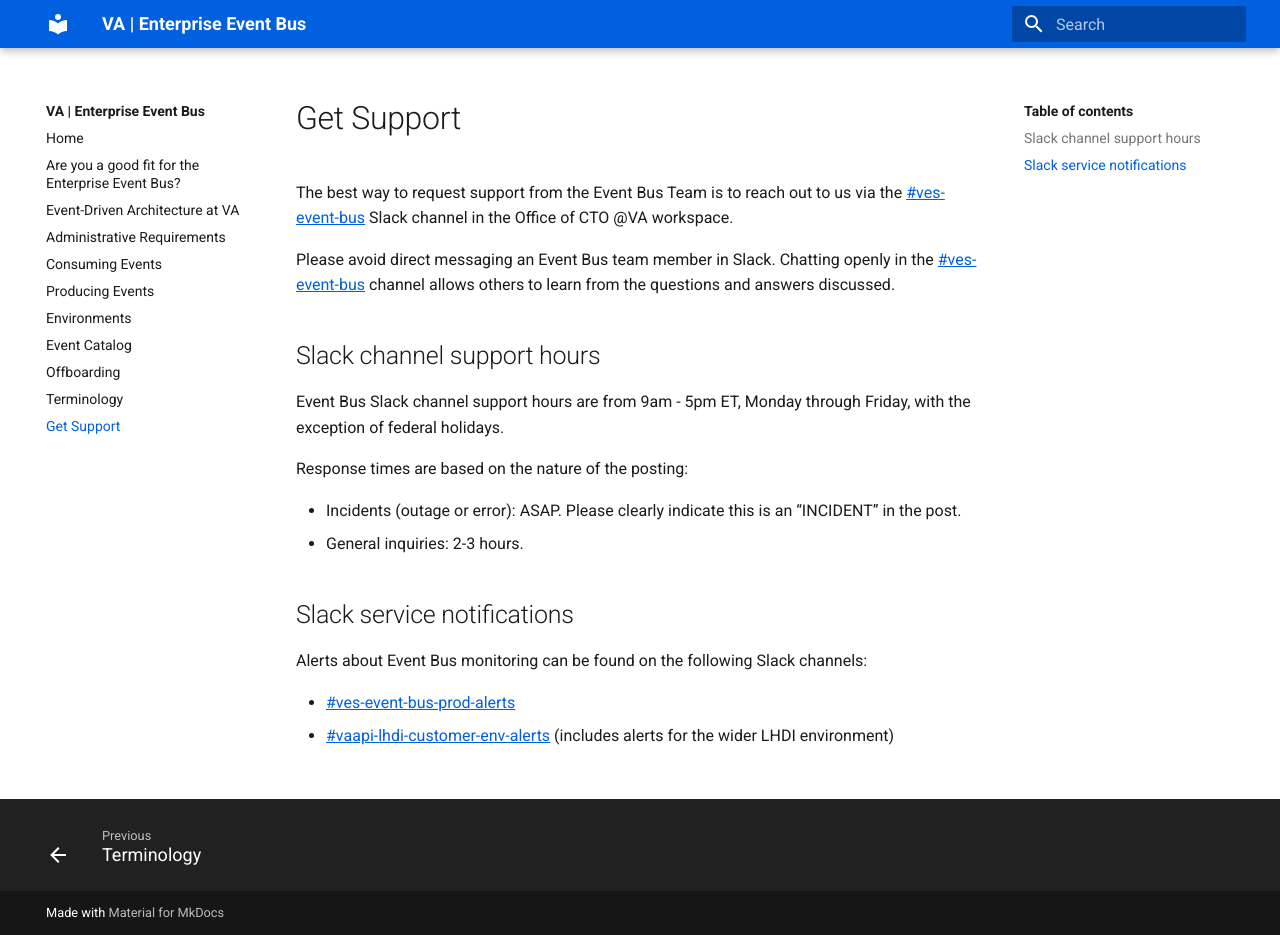
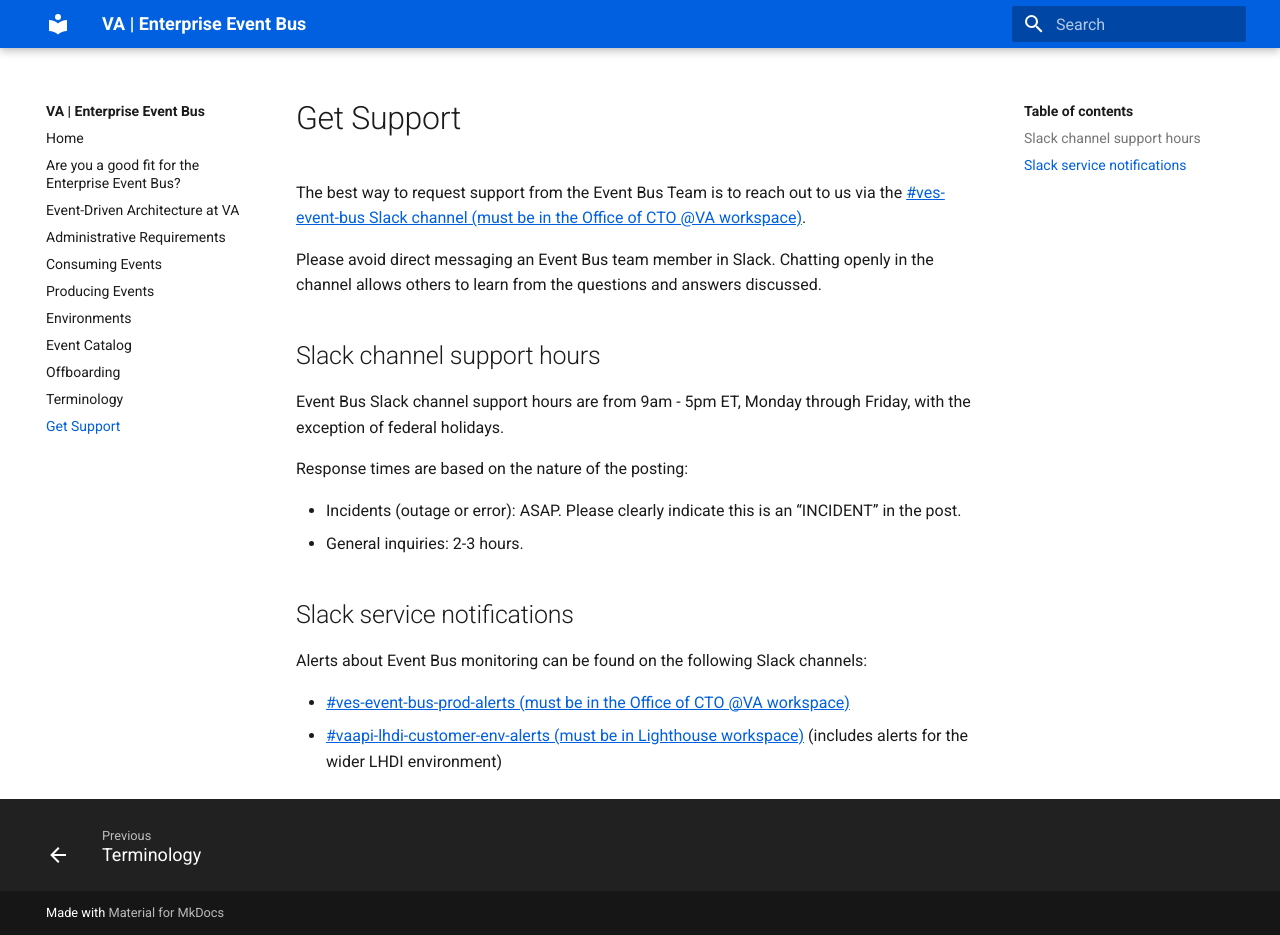
Before and after one commit to department-of-veterans-affairs/ves-event-bus-developer-portal, an MkDocs documentation site: the page built from docs/get-support.md, in a window 1280 px wide and 935 px high. Built offline with MkDocs 1.6.1 and Material for MkDocs 9.7.7, drawn with Linux system fonts in a browser that asks for light colours.

Commit message:
update link texts and remove link in get-support.md

```diff
--- a/docs/get-support.md
+++ b/docs/get-support.md
@@ -4,9 +4,9 @@ title: Get Support
 
 # Get Support
 
-The best way to request support from the Event Bus Team is to reach out to us via the [#ves-event-bus](https://dsva.slack.com/archives/C042ZQ7JUAX) Slack channel in the Office of CTO @VA workspace.
+The best way to request support from the Event Bus Team is to reach out to us via the [#ves-event-bus Slack channel (must be in the Office of CTO @VA workspace)](https://dsva.slack.com/archives/C042ZQ7JUAX).
 
-Please avoid direct messaging an Event Bus team member in Slack. Chatting openly in the [#ves-event-bus](https://dsva.slack.com/archives/C042ZQ7JUAX) channel allows others to learn from the questions and answers discussed.
+Please avoid direct messaging an Event Bus team member in Slack. Chatting openly in the channel allows others to learn from the questions and answers discussed.
 
 ## Slack channel support hours
 
@@ -21,5 +21,5 @@ Response times are based on the nature of the posting:
 
 Alerts about Event Bus monitoring can be found on the following Slack channels:
 
-* [#ves-event-bus-prod-alerts](https://dsva.slack.com/archives/C06N7QKMQN4)
-* [#vaapi-lhdi-customer-env-alerts](https://lighthouseva.slack.com/archives/C05RZUP7H6D) (includes alerts for the wider LHDI environment)
+* [#ves-event-bus-prod-alerts (must be in the Office of CTO @VA workspace)](https://dsva.slack.com/archives/C06N7QKMQN4)
+* [#vaapi-lhdi-customer-env-alerts (must be in Lighthouse workspace)](https://lighthouseva.slack.com/archives/C05RZUP7H6D) (includes alerts for the wider LHDI environment)
```
